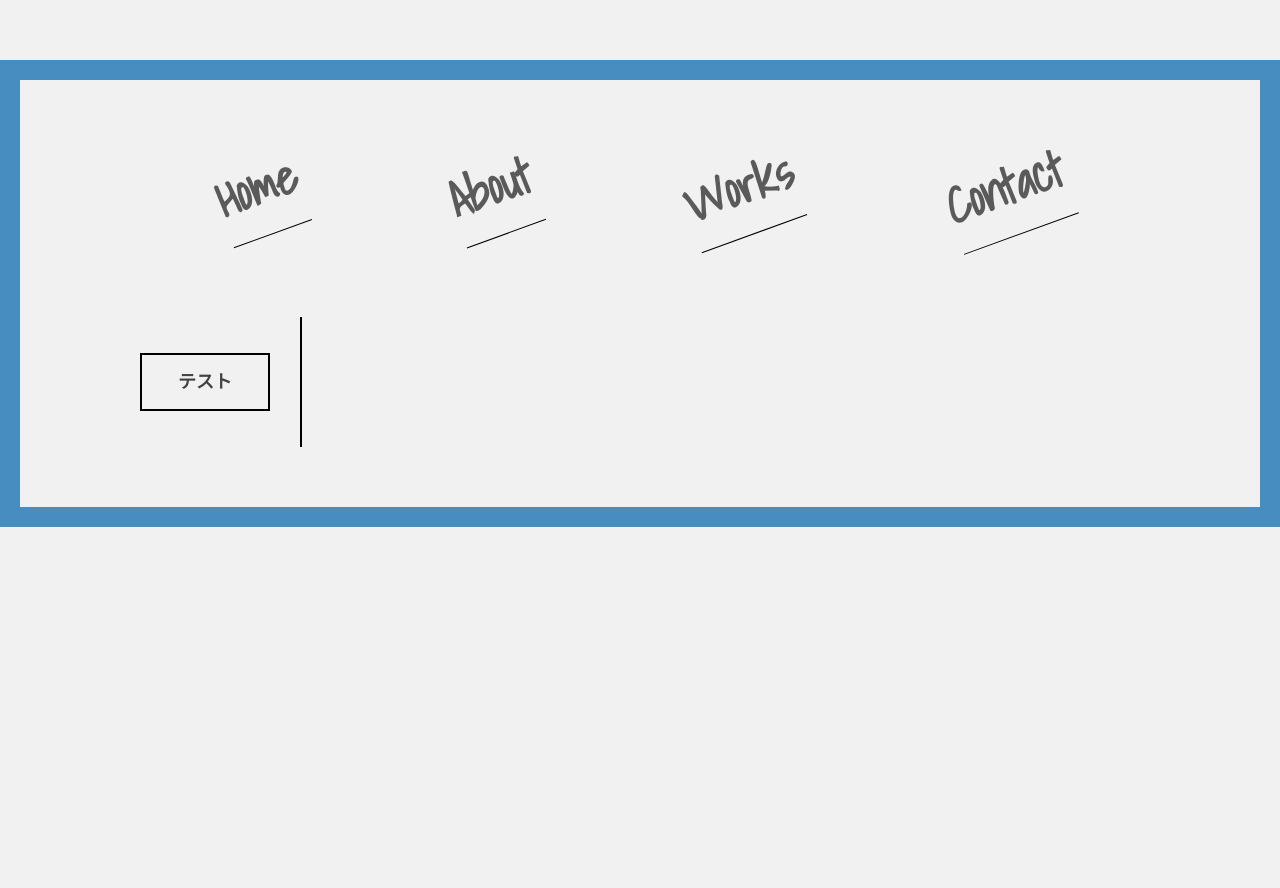
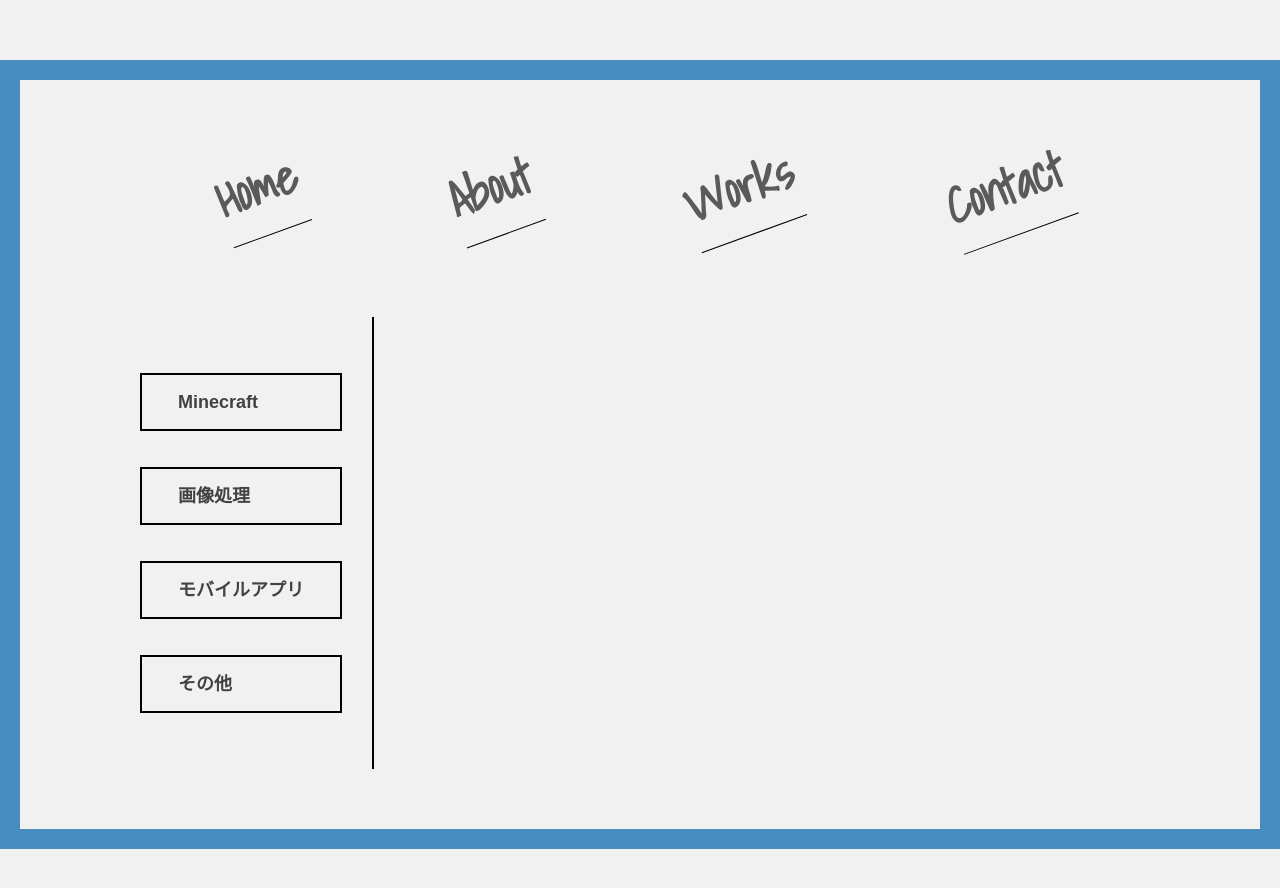
Before and after one commit to hirotask/portfolio, a React (Create React App) app: page /works in a window 1280 px wide. Shown: the top 888 px of the page. Before the commit the page ends 800 px from the top, so only its background shows below. Built offline with nearby package versions, Linux system fonts and the light colour scheme.

Commit message:
[update]: 左側に表示するコンポーネントをWorkページに反映

```diff
--- a/src/components/molecules/CategoryItemList.js
+++ b/src/components/molecules/CategoryItemList.js
@@ -1,8 +1,13 @@
-import styled from "styled-components";
 import { CategoryItem } from "../atoms/CategoryItem";
 
 export const CategoryItemList = () => {
   const categories = ["Minecraft", "画像処理", "モバイルアプリ", "その他"];
 
-  return <CategoryItem text={"テスト"} />;
+  return (
+    <>
+      {categories.map((cat, idx) => (
+        <CategoryItem text={cat} key={idx}></CategoryItem>
+      ))}
+    </>
+  );
 };
--- a/src/components/pages/WorksPage.js
+++ b/src/components/pages/WorksPage.js
@@ -9,6 +9,7 @@ export const WorksPage = () => {
         <Left>
           <CategoryItemList />
         </Left>
+        <Right></Right>
       </Wrapper>
     </DefaultContainer>
   );
@@ -19,6 +20,8 @@ const Wrapper = styled.div`
 `;
 
 const Left = styled.div`
-  padding-right: 30px;
   border-right: #000 solid 2px;
+  padding: 20px 30px 20px 0;
 `;
+
+const Right = styled.div``;
```
